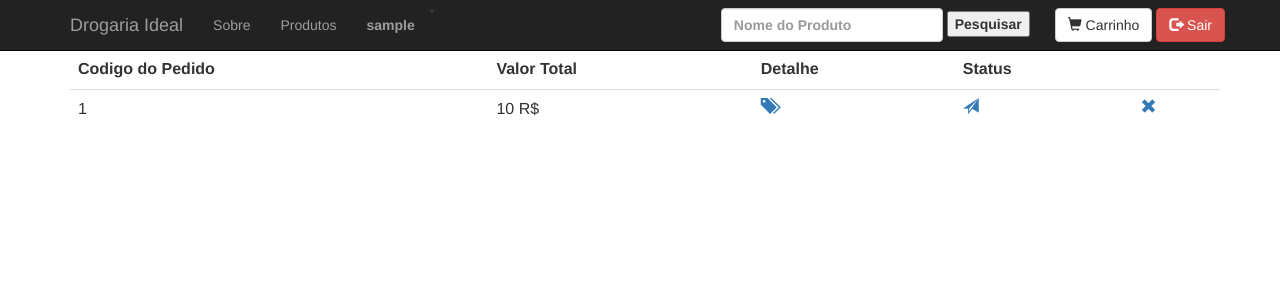
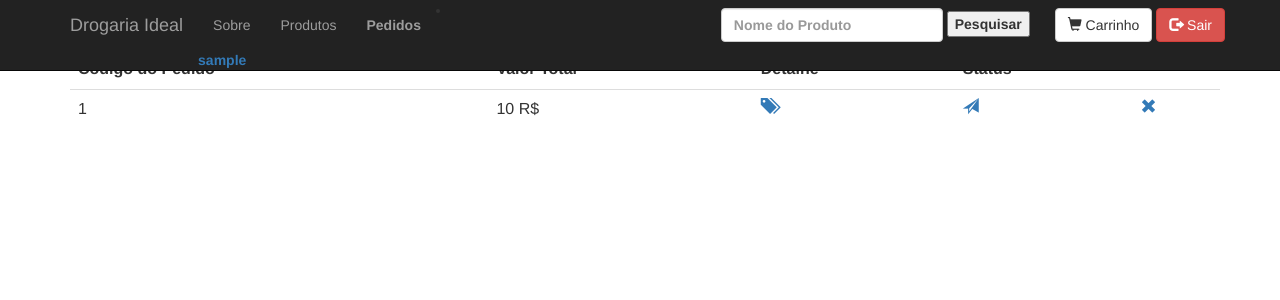
Before and after one commit to ulyssesBML/Requisitos04-DrogariaIdeal, a Django app: page /cart/list_orders/ in a window 1280 px wide. Shown: the top 300 px of the page. Run offline with Django 3.2, Linux system fonts and the light colour scheme; a user stored in the database is signed in; tables that the repository leaves empty hold one stand-in row (values such as "Sample post"); some libraries are stand-ins or nearby versions.

Commit message:
base.htlm indented

```diff
--- a/DrogariaIdeal/templates/base.html
+++ b/DrogariaIdeal/templates/base.html
@@ -62,6 +62,7 @@
                     </a>
 
                     {% else %}
+
                     <a href="{% url 'users:login'%}">
                         <button type="button" class="btn btn-success navbar-btn ">
                             <span class= "glyphicon glyphicon-log-in" aria-hidden="true"> </span> Entrar
@@ -74,6 +75,7 @@
                     </a>
 
                     {% endif %}
+
                 </div>
              <!-- Collect the nav links, forms, and other content for toggling -->
                 <div class="collapse navbar-collapse" id="bs-example-navbar-collapse-1">
@@ -85,6 +87,16 @@
                             <a href="{% url 'products:sell_products'%}">Produtos</a>
                         </li>
                         {% if user.is_authenticated %}
+                                {% if user.is_superuser %}
+                            <li>
+                                <a href="{% url 'cart:list_orders' %}"><b>Pedidos<b></a>
+                            </li>
+                                {% else %}
+                            <li>
+                                <a href="{% url 'cart:list_orders' %}"><b>Meus Pedidos<b></a>
+                            </li>
+                                {% endif %}
+
                             <li>
                                 <a href="{% url 'users:dashboard' %}"><b>{{ request.user.username }}<b></a>
                             </li>
@@ -98,8 +110,6 @@
                             <input type="submit" value="Pesquisar">
                         </form>
                     </li>
-
-
 
                 </div>
 
```
Lines whose indentation alone changed are shown as unchanged.
